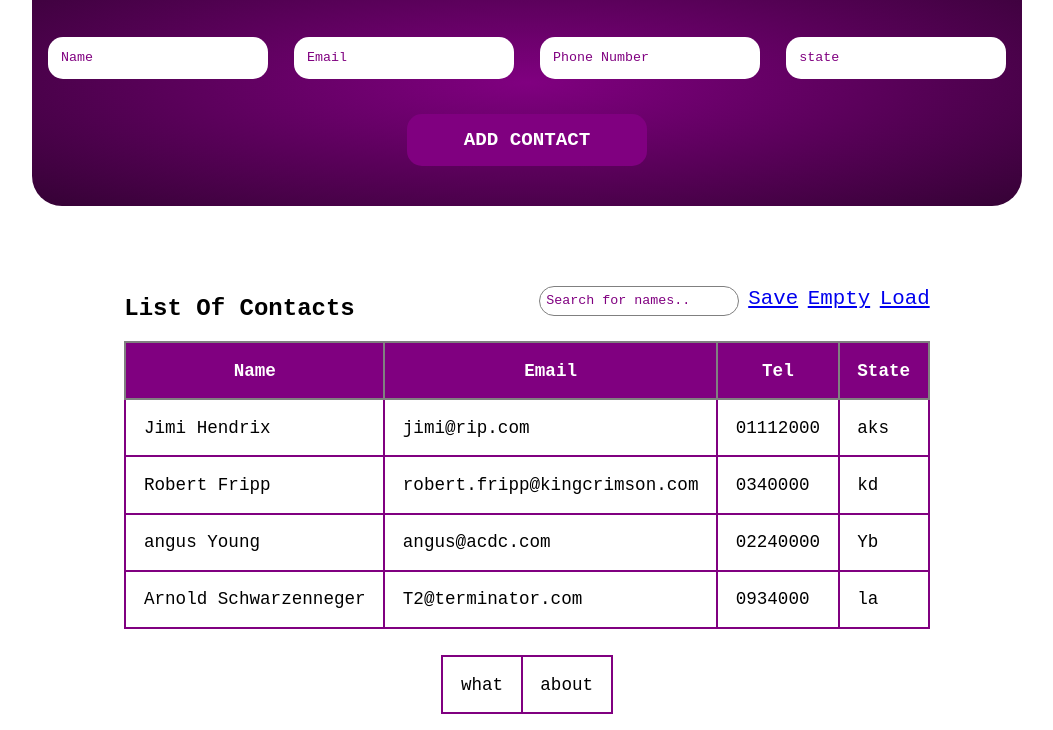
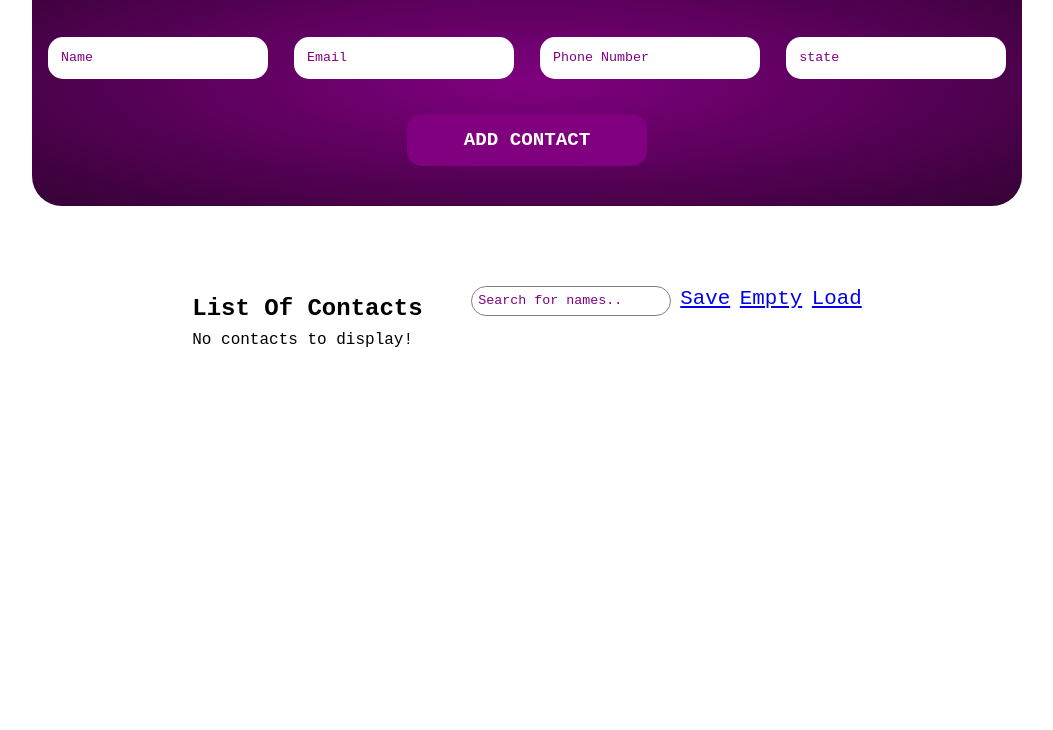
Before and after one commit to isonguyom/contact-manager, a website: page index.html in a window 1280 px wide. Shown: the part 151-881 px from the top of the page, without its empty margins (113-1166 px from the left). After the commit the page ends 800 px from the top, so only its background shows below. Drawn offline with Linux system fonts and the light colour scheme.

Commit message:
update app

```diff
--- a/index.html
+++ b/index.html
@@ -47,12 +47,12 @@
         </div>
     </section>
 
-    <table>
+    <!-- <table>
         <tr>
             <td contenteditable='true'>what</td>
             <td contenteditable='true'>about</td>
         </tr>
-    </table>
+    </table> -->
     <!-- <table id="tableTry">
         <tr>
             <td>what</td>
--- a/js/script.js
+++ b/js/script.js
@@ -2,7 +2,7 @@ let cm;
 let init = function () {
 	cm = new ContactManager();
 
-	cm.addTestData();
+	// cm.addTestData();
 
 	//print to browser console
 	cm.printContactsToConsole();
@@ -197,20 +197,20 @@ class ContactManager {
 		return 0;
 	}
 
-	addTestData() {
-		let c1 = new Contact("Jimi Hendrix", "jimi@rip.com", "01112000", "aks");
-		let c2 = new Contact("Robert Fripp", "robert.fripp@kingcrimson.com", "0340000", "kd");
-		let c3 = new Contact("angus Young", "angus@acdc.com", "02240000", "Yb");
-		let c4 = new Contact("Arnold Schwarzenneger", "T2@terminator.com", "0934000", "la");
+	// addTestData() {
+	// 	let c1 = new Contact("Jimi Hendrix", "jimi@rip.com", "01112000", "aks");
+	// 	let c2 = new Contact("Robert Fripp", "robert.fripp@kingcrimson.com", "0340000", "kd");
+	// 	let c3 = new Contact("angus Young", "angus@acdc.com", "02240000", "Yb");
+	// 	let c4 = new Contact("Arnold Schwarzenneger", "T2@terminator.com", "0934000", "la");
 
-		this.add(c1);
-		this.add(c2);
-		this.add(c3);
-		this.add(c4);
+	// 	this.add(c1);
+	// 	this.add(c2);
+	// 	this.add(c3);
+	// 	this.add(c4);
 
-		// Let's sort the list of contacts by Name
-		// this.sort();
-	}
+	// 	// Let's sort the list of contacts by Name
+	// 	// this.sort();
+	// }
 
 	contactsTable(tableContainer) {
 		// the table is initially empty
```
Also changed, not shown: js/dist/script.dev.js (added).
